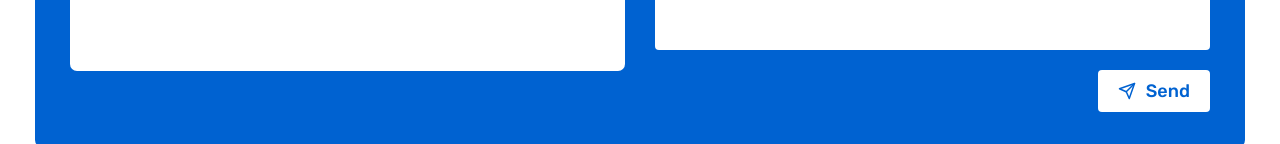
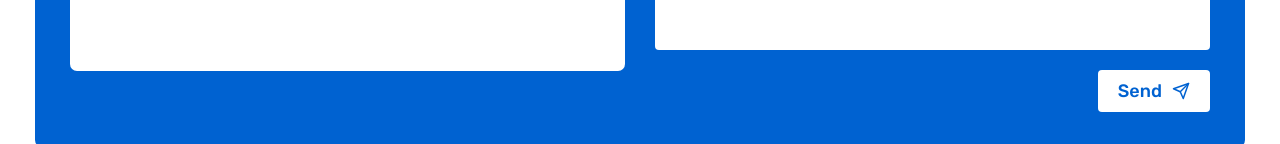
Before and after one commit to Techiemation/Frontend, a React (Create React App) app: page /plan in a window 1280 px wide. Shown: the part 808-952 px from the top of the page. Built offline with nearby package versions, Linux system fonts and the light colour scheme.

Commit message:
form submission on plan/contact us

```diff
--- a/src/App.css
+++ b/src/App.css
@@ -1289,3 +1289,9 @@ textarea {
   font-family: "Rubik";
   font-size: 1.6rem;
 }
+
+.form-submit-btn {
+  cursor: pointer;
+  font-family: "Rubik";
+  border: none;
+}
--- a/src/pages/Contact.js
+++ b/src/pages/Contact.js
@@ -1,12 +1,12 @@
 import SectionHeading from "../components/SectionHeading";
-import ActionBtn from "../components/ActionBtn";
 import contactImage from "../resourses/illustration/12982910_5124556.jpg";
 import NavBar from "../components/Navbar";
 import MobileNavbar from "../components/MobileNavbar";
 import Footer from "../components/Footer";
-import { useState } from "react";
+import { useEffect, useState } from "react";
 import { FiSend } from "react-icons/fi";
 import { LuCheckCircle } from "react-icons/lu";
+import { useForm } from "@formspree/react";
 
 export default function Contact() {
   const [mobileNavbar, setMobileNavbar] = useState(false);
@@ -16,29 +16,19 @@ export default function Contact() {
   const [message, setMessage] = useState("");
 
   const [isPopupVisible, setIsPopupVisible] = useState(false);
+  const [state, handleSubmit] = useForm("mqazkzlj");
 
   function handleMobileNavbar() {
     setMobileNavbar(!mobileNavbar);
   }
 
-  const validateForm = () => {
-    const errors = {};
-    if (!firstname) errors.name = "Name is Required";
-    if (!email) {
-      errors.email = "Email is Required";
-    } else if (!/\S+@\S+\.\S+/.test(email)) {
-      errors.email = "Email is Invalid";
+  useEffect(() => {
+    if (state.succeeded) {
+      onSubmit();
     }
-    if (!message) errors.message = "Message is Required";
-    return errors;
-  };
+  }, [state.succeeded]);
 
-  const handleSubmit = (e) => {
-    e.preventDefault();
-    const validationErrors = validateForm();
-    if (Object.keys(validationErrors).length === 0) {
-      console.log("Form submitted successfully.");
-
+  function onSubmit() {
     setFirstname("");
     setLastname("");
     setEmail("");
@@ -48,11 +38,7 @@ export default function Contact() {
     setTimeout(() => {
       setIsPopupVisible(false);
     }, 2000);
-    } else {
-      const errorMessages = Object.values(validationErrors).join(", ");
-      alert(`Validation Errors:\n${errorMessages}`);
   }
-  };
 
   return (
     <>
@@ -68,12 +54,7 @@ export default function Contact() {
           <div className="contact-container">
             <div className="contact-2-grid">
               <img src={contactImage} alt="contact" className="contact-image" />
-              <form
-                // onSubmit={handleSubmit}
-                name="contact"
-                action="https://formspree.io/f/mqazkzlj"
-                method="POST"
-              >
+              <form onSubmit={handleSubmit}>
                 <div className="field-container">
                   <div className="field">
                     <label htmlFor="name" className="field-label">
@@ -85,6 +66,7 @@ export default function Contact() {
                       value={firstname}
                       onChange={(e) => setFirstname(e.target.value)}
                       id="name"
+                      name="name"
                       className="input-field"
                       required
                     />
@@ -98,6 +80,7 @@ export default function Contact() {
                       value={lastname}
                       onChange={(e) => setLastname(e.target.value)}
                       id="lastname"
+                      name="lastname"
                       className="input-field"
                       required
                     />
@@ -109,6 +92,7 @@ export default function Contact() {
                 <input
                   type="email"
                   id="email"
+                  name="email"
                   value={email}
                   onChange={(e) => setEmail(e.target.value)}
                   className="input-field"
@@ -120,19 +104,22 @@ export default function Contact() {
                 </label>
                 <textarea
                   id="message"
+                  name="message"
                   cols="30"
                   rows="10"
                   value={message}
                   onChange={(e) => setMessage(e.target.value)}
                   required
-                ></textarea>
-                <ActionBtn
+                />
+
+                <button
                   type="submit"
-                  btn={"btn-white"}
-                  onClick={handleSubmit}
+                  disabled={state.submitting}
+                  className="action-btn btn-white form-submit-btn"
                 >
                   Send <FiSend />
-                </ActionBtn>
+                </button>
+
                 {isPopupVisible && (
                   <div className="popup">
                     <LuCheckCircle size={100} color={"#0062d1"} />
--- a/src/pages/payment.js
+++ b/src/pages/payment.js
@@ -1,14 +1,14 @@
 import SectionHeading from "../components/SectionHeading";
-import ActionBtn from "../components/ActionBtn";
 import paymentImage from "../resourses/illustration/8174445_3857457.jpg";
 import NavBar from "../components/Navbar";
 import MobileNavbar from "../components/MobileNavbar";
 import Footer from "../components/Footer";
-import { useState } from "react";
+import { useEffect, useState } from "react";
 
 import { FiSend } from "react-icons/fi";
 import { LuCheckCircle } from "react-icons/lu";
 import React from "react";
+import { useForm } from "@formspree/react";
 
 export default function Payment() {
   const [mobileNavbar, setMobileNavbar] = useState(false);
@@ -17,34 +17,20 @@ export default function Payment() {
   const [company, setCompany] = useState("");
   const [mobileNo, setMoblieNo] = useState("");
   const [planMessage, setPlanMessage] = useState("");
-
   const [isPopupVisible, setIsPopupVisible] = useState(false);
+  const [state, handleSubmit] = useForm("mqazkzlj");
 
   function handleMobileNavbar() {
     setMobileNavbar(!mobileNavbar);
   }
 
-  const validateForm = () => {
-    const errors = {};
-    if (!firstname) errors.name = "Name is Required";
-    if (!company) {
-      errors.company = "Company is Required";
+  useEffect(() => {
+    if (state.succeeded) {
+      onSubmit();
     }
-    if (!mobileNo) {
-      errors.mobileNo = "Moblie Number is Required";
-    } else if (!/^\d{9,}$/.test(mobileNo)) {
-      errors.mobileNo = "Moblie Number should only have Numbers";
-    }
-    if (!planMessage) errors.message = "Plan Requirement is Required";
-    return errors;
-  };
+  }, [state.succeeded]);
 
-  const handleSubmit = (e) => {
-    e.preventDefault();
-    const validationErrors = validateForm();
-    if (Object.keys(validationErrors).length === 0) {
-      console.log("Form submitted successfully.");
-
+  function onSubmit() {
     setFirstname("");
     setLastname("");
     setCompany("");
@@ -55,11 +41,7 @@ export default function Payment() {
     setTimeout(() => {
       setIsPopupVisible(false);
     }, 2000);
-    } else {
-      const errorMessages = Object.values(validationErrors).join(", ");
-      alert(`Validation Errors:\n${errorMessages}`);
   }
-  };
 
   return (
     <>
@@ -75,12 +57,7 @@ export default function Payment() {
           <div className="contact-container">
             <div className="contact-2-grid">
               <img src={paymentImage} alt="payment" className="contact-image" />
-
-              <form
-                name="plan"
-                action="https://formspree.io/f/mqazkzlj"
-                method="POST"
-              >
+              <form onSubmit={handleSubmit}>
                 <div className="input-container">
                   <div className="field-container">
                     <div className="field">
@@ -89,11 +66,12 @@ export default function Payment() {
                       </label>
                       <input
                         type="text"
-                        name=""
+                        name="firstname"
                         id="firstname"
                         value={firstname}
                         onChange={(e) => setFirstname(e.target.value)}
                         className="input-field"
+                        required
                       />
                     </div>
                     <div className="field">
@@ -102,11 +80,12 @@ export default function Payment() {
                       </label>
                       <input
                         type="text"
-                        name=""
+                        name="lastname"
                         id="lastname"
                         value={lastname}
                         onChange={(e) => setLastname(e.target.value)}
                         className="input-field"
+                        required
                       />
                     </div>
                   </div>
@@ -117,11 +96,12 @@ export default function Payment() {
                       </label>
                       <input
                         type="text"
-                        name=""
+                        name="company"
                         id="company"
                         value={company}
                         onChange={(e) => setCompany(e.target.value)}
                         className="input-field"
+                        required
                       />
                     </div>
                     <div className="field">
@@ -130,11 +110,19 @@ export default function Payment() {
                       </label>
                       <input
                         type="tel"
-                        name=""
+                        name="mobile-no"
                         id="mobile-no"
                         value={mobileNo}
                         onChange={(e) => setMoblieNo(e.target.value)}
+                        pattern="[0-9]{11}"
+                        // onInvalid={(e) =>
+                        //   e.target.setCustomValidity(
+                        //     "Please enter a valid 11-digit mobile number."
+                        //   )
+                        // }
+                        // onInput={(e) => e.target.setCustomValidity("")}
                         className="input-field"
+                        required
                       />
                     </div>
                   </div>
@@ -143,7 +131,7 @@ export default function Payment() {
                       Base plan requirement:
                     </label>
                     <textarea
-                      name=""
+                      name="plan-message"
                       id="plan-message"
                       className=""
                       value={planMessage}
@@ -151,18 +139,19 @@ export default function Payment() {
                       placeholder="Want an enterprise solution?
                       &oline;
                       Techiemation Offers end to end custom service for businesses of all sizes. Contact us today to discover how we can help achieve your goals."
-                    ></textarea>
+                      required
+                    />
                   </div>
                 </div>
 
-                <ActionBtn
-                  icon={""}
-                  btn={"btn-white"}
+                <button
                   type="submit"
-                  onClick={handleSubmit}
+                  disabled={state.submitting}
+                  className="action-btn btn-white form-submit-btn"
                 >
-                  <FiSend /> Send
-                </ActionBtn>
+                  Send <FiSend />
+                </button>
+
                 {isPopupVisible && (
                   <div className="popup">
                     <LuCheckCircle size={100} color={"#0062d1"} />
```
Lines whose indentation alone changed are shown as unchanged.
